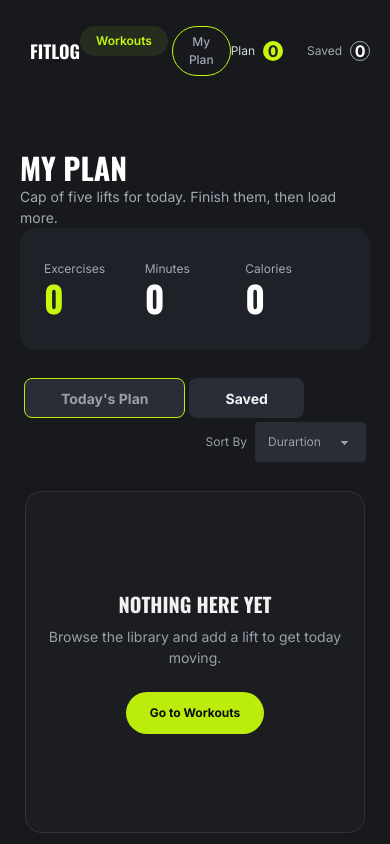
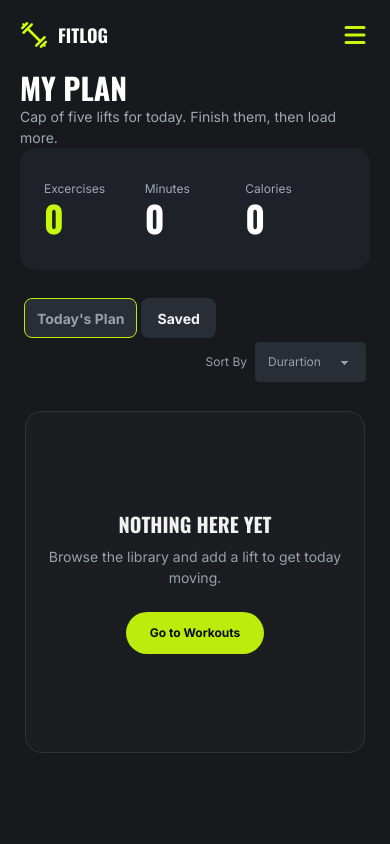
Before and after one commit to shahjalalrafid-dev/fit-log-project, a Next.js app: page /myplanpage in a window 390 px wide. Shown: the top 844 px of the page. Built offline with nearby package versions, Linux system fonts and the light colour scheme.

Commit message:
Responsive Done for All Devices

```diff
--- a/src/app/allplans/page.tsx
+++ b/src/app/allplans/page.tsx
@@ -23,7 +23,7 @@ const AllPlans = async() => {
                 <div className='container mx-auto pt-16'>
                     <h2 className='font-oswald font-bold text-3xl text-white '>THE LIBRARY</h2>
                     <p className='font-inter text-sm text-offwhite'>Twelve lifts covering every major muscle group.</p>
-                    <div className='mt-8 grid grid-cols-3 gap-6'>
+                    <div className='mt-8 grid grid-cols-1 md:grid-cols-2 lg:grid-cols-3 gap-6'>
                         {
                             libraryData.map((item:ILibrary, index:number) =>
                                 <LibraryCard key={index} item = {item} />
--- a/src/app/layout.tsx
+++ b/src/app/layout.tsx
@@ -25,7 +25,7 @@ export default function RootLayout({ children }: LayoutProps<"/">) {
   return (
     <html
       lang="en"
-      className={`${geistSans.variable} ${geistMono.variable} h-full antialiased`}
+      className={`${geistSans.variable} ${geistMono.variable} h-full antialiased scroll-smooth`}
     >
 
       <body className="min-h-full flex flex-col">
--- a/src/app/loading.tsx
+++ b/src/app/loading.tsx
@@ -3,6 +3,7 @@ import React from 'react'
 const loading = () => {
     return (
         <div className='text-center'>
+            <h4 className='text-2xl font-oswald'>Loading Workouts...</h4>
             <span className="loading loading-ring loading-xs"></span>
             <span className="loading loading-ring loading-sm"></span>
             <span className="loading loading-ring loading-md"></span>
--- a/src/app/myplanpage/page.tsx
+++ b/src/app/myplanpage/page.tsx
@@ -3,6 +3,7 @@ import SavePlanCard from '@/components/shared/SavePlanCard';
 import TodaysPlanCard from '@/components/shared/TodaysPlanCard';
 import { PlanContextValue } from '@/context/PlanContext'
 import { ILibrary } from '@/types/LibraryType';
+import Link from 'next/link';
 import React, { useContext, useState } from 'react'
 
 const MyPlanPage = () => {
@@ -72,10 +73,10 @@ const MyPlanPage = () => {
 
 
         </div>
-        <div className='flex justify-between my-6'>
+        <div className='flex flex-col lg:flex-row lg:justify-between my-6'>
 
           <div className="tabs w-full bg-maintheme opacity-95 text-offwhite  p-1 gap-1 rounded-xl">
-            <input type="radio" name="my_tabs_6" className= {`tab text-offwhite bg-[#1f242D] px-9 py-2 rounded-lg font-inter font-bold ${click ? ""  : 'border border-lightgreen' } `} aria-label="Today's Plan " onClick={handleTodayButton} defaultChecked/>
+            <input type="radio" name="my_tabs_6" className= {`tab text-offwhite bg-[#1f242D] lg:px-9 px-3 py-2 rounded-lg font-inter font-bold ${click ? ""  : 'border border-lightgreen' } `} aria-label="Today's Plan " onClick={handleTodayButton} defaultChecked/>
             <div className="tab-content mt-6">
 
               {
@@ -83,7 +84,11 @@ const MyPlanPage = () => {
                   <div className='text-center'>
                     <h4 className='uppercase font-oswald font-bold text-xl text-white'>Nothing Here Yet</h4>
                     <p className='text-offwhite font-inter text-[14px] mt-2'>Browse the library and add a lift to get today moving.</p>
-                    <button className='mt-6 px-6 py-3 bg-lightgreen text-black font-inter font-bold text-[12px] rounded-full cursor-pointer'>Go to Workouts</button>
+                    <Link href= '/'>
+                      <button className='mt-6 px-6 py-3 bg-lightgreen text-black font-inter font-bold text-[12px] rounded-full cursor-pointer'>Go to Workouts</button>
+
+                    </Link>
+
                   </div>
 
                 </div>
@@ -92,7 +97,7 @@ const MyPlanPage = () => {
 
             </div>
 
-            <input type="radio" name="my_tabs_6" className={`tab text-white bg-[#1f242D] px-9 py-2 rounded-lg font-inter font-bold ${click ? 'border border-lightgreen' : "" } `}  aria-label="Saved" onClick={handleSaveButton}  />
+            <input type="radio" name="my_tabs_6" className={`tab text-white bg-[#1f242D] lg:px-9 px-4 py-2 rounded-lg font-inter font-bold ${click ? 'border border-lightgreen' : "" } `}  aria-label="Saved" onClick={handleSaveButton}  />
             <div className="tab-content mt-6">
 
               {
@@ -100,7 +105,11 @@ const MyPlanPage = () => {
                   <div className='text-center'>
                     <h4 className='uppercase font-oswald font-bold text-xl text-white'>Nothing Here Yet</h4>
                     <p className='text-offwhite font-inter text-[14px] mt-2'>Browse the library and add a lift to get today moving.</p>
-                    <button className='mt-6 px-6 py-3 bg-lightgreen text-black font-inter font-bold text-[12px] rounded-full cursor-pointer'>Go to Workouts</button>
+                    <Link href= '/' >
+                      <button className='mt-6 px-6 py-3 bg-lightgreen text-black font-inter font-bold text-[12px] rounded-full cursor-pointer'>Go to Workouts</button>
+
+                    </Link>
+
                   </div>
                 </div>
               }
--- a/src/components/homepage/Library.tsx
+++ b/src/components/homepage/Library.tsx
@@ -21,9 +21,9 @@ const Library = async() => {
     return (
         <section className='bg-maintheme opacity-95 px-5'>
             <div className='container mx-auto pt-16'>
-                <h2 className='font-oswald font-bold text-3xl text-white '>THE LIBRARY</h2>
+                <h2 className='font-oswald font-bold text-3xl text-white' id='library'>THE LIBRARY</h2>
                 <p className='font-inter text-sm text-offwhite'>Twelve lifts covering every major muscle group.</p>
-                <div className='mt-8 grid grid-cols-3 gap-6'>
+                <div className='mt-8 grid grid-cols-1 md:grid-cols-2 lg:grid-cols-3 gap-6'>
                     {
                         libraryData.slice(0,9).map((item:ILibrary, index:number) =>
                             <LibraryCard key={index} item = {item} />
--- a/src/components/shared/Navbar.tsx
+++ b/src/components/shared/Navbar.tsx
@@ -5,10 +5,12 @@ import Link from 'next/link'
 import PlanValue from './PlanValue'
 import SavedValue from './SavedValue'
 import { useState } from 'react'
+import { HiMenu, HiX } from 'react-icons/hi'
 
 const Navbar = () => {
 
     const [active, setActive] = useState(false);
+    const [isMobileMenuOpen, setIsMobileMenuOpen] = useState(false);
     const handleWorkButton = () => {
         setActive(true);
     }
@@ -20,8 +22,8 @@ const Navbar = () => {
 
 
     return (
-        <nav className='bg-maintheme opacity-95'>
-            <section className='container mx-auto pt-6.5 pb-18.5 px-5'>
+        <nav className='bg-maintheme opacity-95 '>
+            <section className='container mx-auto pt-6.5 pb-18.5 px-5 hidden lg:block'>
                 <div className='flex justify-between items-center'>
                     <Link href='/' >
 
@@ -36,11 +38,11 @@ const Navbar = () => {
 
                     <div className='flex gap-1'>
                         <Link href='/allplans' >
-                            <button className= {`px-4 py-1.5 text-lightgreen font-semibold font-inter bg-theme rounded-full cursor-pointer text-[12px] ${active ? "border border-lightgreen" : "" } `} onClick={handleWorkButton}>Workouts</button>
+                            <button className={`px-4 py-1.5 text-lightgreen font-semibold font-inter bg-theme rounded-full cursor-pointer text-[12px] ${active ? "border border-lightgreen" : ""} `} onClick={handleWorkButton}>Workouts</button>
 
                         </Link>
                         <Link href='/myplanpage'>
-                            <button className = {`cursor-pointer py-1.5 px-4 font-inter font-medium text-[12px] text-offwhite ${active ? "" : "border border-lightgreen rounded-full" } `} onClick={handlePlanButton} >My Plan</button>
+                            <button className={`cursor-pointer py-1.5 px-4 font-inter font-medium text-[12px] text-offwhite ${active ? "" : "border border-lightgreen rounded-full"} `} onClick={handlePlanButton} >My Plan</button>
 
                         </Link>
 
@@ -57,6 +59,60 @@ const Navbar = () => {
                 </div>
 
             </section>
+            {/* --- MOBILE SECTION --- */}
+            <section className='container mx-auto py-5 px-5 block lg:hidden'>
+                <div className='flex justify-between items-center'>
+                    {/* Mobile Logo */}
+                    <Link href='/'>
+                        <div className='flex gap-2.5 items-center'>
+                            <div>
+                                <Image width={28} height={28} src={LogoImage} alt='Logo Image' />
+                            </div>
+                            <h6 className='font-oswald font-extrabold text-lg text-white'>FITLOG</h6>
+                        </div>
+                    </Link>
+
+                    {/* Hamburger Menu Button (react-icons) */}
+                    <button
+                        onClick={() => setIsMobileMenuOpen(!isMobileMenuOpen)}
+                        className="cursor-pointer focus:outline-none"
+                    >
+                        {isMobileMenuOpen ? (
+                            <HiX className="text-lightgreen text-3xl" />
+                        ) : (
+                            <HiMenu className="text-lightgreen text-3xl" />
+                        )}
+                    </button>
+                </div>
+
+                {/* Mobile Dropdown Menu */}
+                {isMobileMenuOpen && (
+                    <div className="flex flex-col items-center gap-6 mt-6 pb-4 animate-fade-in-down">
+                        <div className='flex gap-4'>
+                            <Link href='/allplans'>
+                                <button
+                                    className={`px-4 py-2 text-lightgreen font-semibold font-inter bg-theme rounded-full cursor-pointer text-[14px] ${active ? "border border-lightgreen" : ""}`}
+                                    onClick={() => { handleWorkButton(); setIsMobileMenuOpen(false); }}
+                                >
+                                    Workouts
+                                </button>
+                            </Link>
+                            <Link href='/myplanpage'>
+                                <button
+                                    className={`cursor-pointer py-2 px-4 font-inter font-medium text-[14px] text-offwhite ${active ? "" : "border border-lightgreen rounded-full"}`}
+                                    onClick={() => { handlePlanButton(); setIsMobileMenuOpen(false); }}
+                                >
+                                    My Plan
+                                </button>
+                            </Link>
+                        </div>
+                        <div className='flex gap-8'>
+                            <PlanValue />
+                            <SavedValue />
+                        </div>
+                    </div>
+                )}
+            </section>
 
         </nav>
     )
```
Also changed, not shown: src/app/allplans/[id]/page.tsx (+2 -3 lines), src/components/homepage/Banner.tsx (+11 -7 lines).
